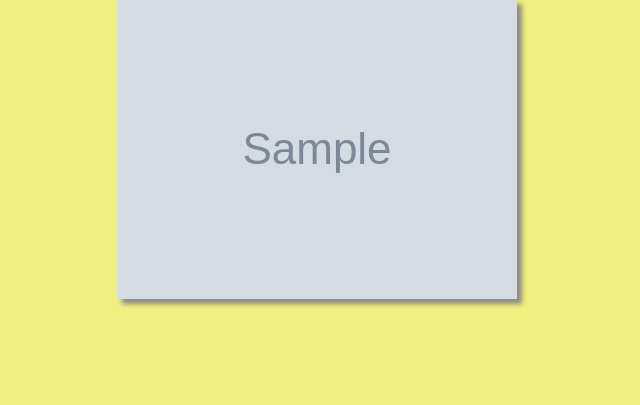
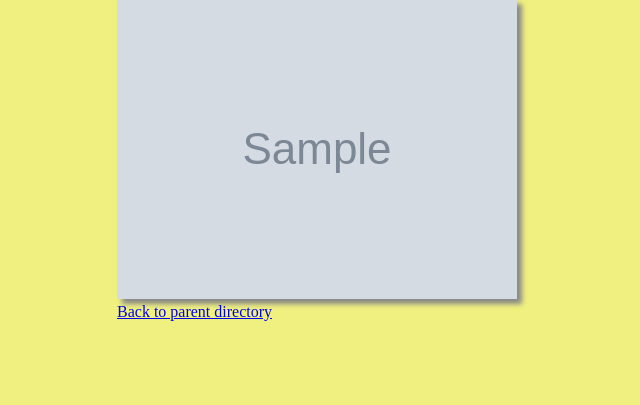
Before and after one commit to rahulraj/web_projects, a Flask app: template assignment2/src/photogallery/templates/photo-directory.html in a window 1280 px wide. Shown: the part 93-498 px from the top of the page, without its empty margins (223-863 px from the left). Run offline with Flask 2, Linux system fonts and the light colour scheme; the template is opened without the code that fills it: most values are stand-ins (such as "Sample title", 1, 10 or a date in 2020); grey boxes marked "Sample" are stand-in pictures.

Commit message:
Added a back_href feature

```diff
--- a/assignment2/src/photogallery/generator/gallerygenerator.py
+++ b/assignment2/src/photogallery/generator/gallerygenerator.py
@@ -14,6 +14,8 @@ class GalleryGenerator(object):
   The top level class for the application. This is the only object
   that the main function interacts with.
   """
+  # TODO For nested directories, make lower level directories point back
+  # to their parents
   def __init__(self, gallery_item_factory, input_directory, output_directory,
       css_directory, exporter, template_writer):
     """
--- a/assignment2/src/photogallery/generator/galleryitem.py
+++ b/assignment2/src/photogallery/generator/galleryitem.py
@@ -149,7 +149,7 @@ def directory_name_to_html_file_name(directory_name):
     return no_illegal_chars + '.html'
 
 class JpegDirectory(GalleryItem):
-  def __init__(self, name, contents, should_prompt):
+  def __init__(self, name, contents, should_prompt, back_href=None):
     """
     Constructor for JpegDirectories.
 
@@ -157,6 +157,8 @@ class JpegDirectory(GalleryItem):
       name the name of the directory.
       contents a list of GalleryItems inside the directory.
       should_prompt whether we should ask the user for a readable title.
+      back_href the href for the parent directory, if it exists,
+                or None if it doesn't
     """
     assign_injectables(self, locals())
     self.human_readable_title = None
--- a/assignment2/src/photogallery/templates/photo-detail.html
+++ b/assignment2/src/photogallery/templates/photo-detail.html
@@ -26,8 +26,10 @@
           <li>{{ datum }}</li>
         {% endfor %}
       </ul>
+      <input id="lightsOffButton" value="Turn the Lights Off!" type="button">
       <a href="{{ back_href }}">Back to Directory</a>
     </div>
 
+    <script type="text/javascript" src="lightsOff.js"></script>
   </body>
 </html>
--- a/assignment2/src/photogallery/templates/photo-directory.html
+++ b/assignment2/src/photogallery/templates/photo-directory.html
@@ -8,6 +8,7 @@
                src - the file name of the image, to pass to the src attributes
                      of the img tag.
                href - the relative link to the image's photo-detail page.
+    back_href - the link to the parent directory, if there is one
   #}
   <head>
     <!-- Generated from the photo-directory.html template -->
@@ -25,6 +26,10 @@
           </a></li>
         {% endfor %}
       </ul>
+
+      {% if back_href %}
+        <a href="{{ back_href }}">Back to parent directory</a>
+      {% endif %}
     </div>
   </body>
 </html>
```
